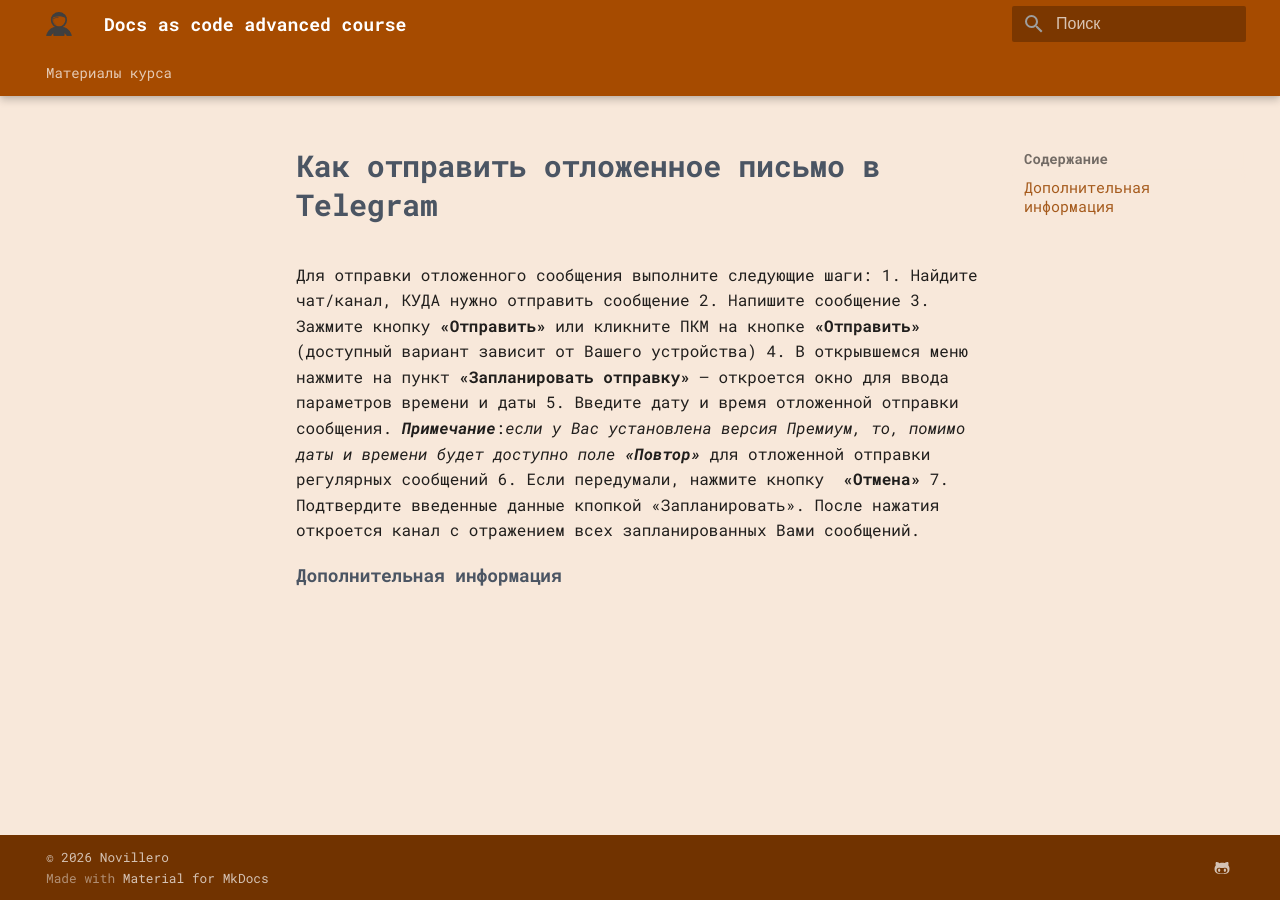
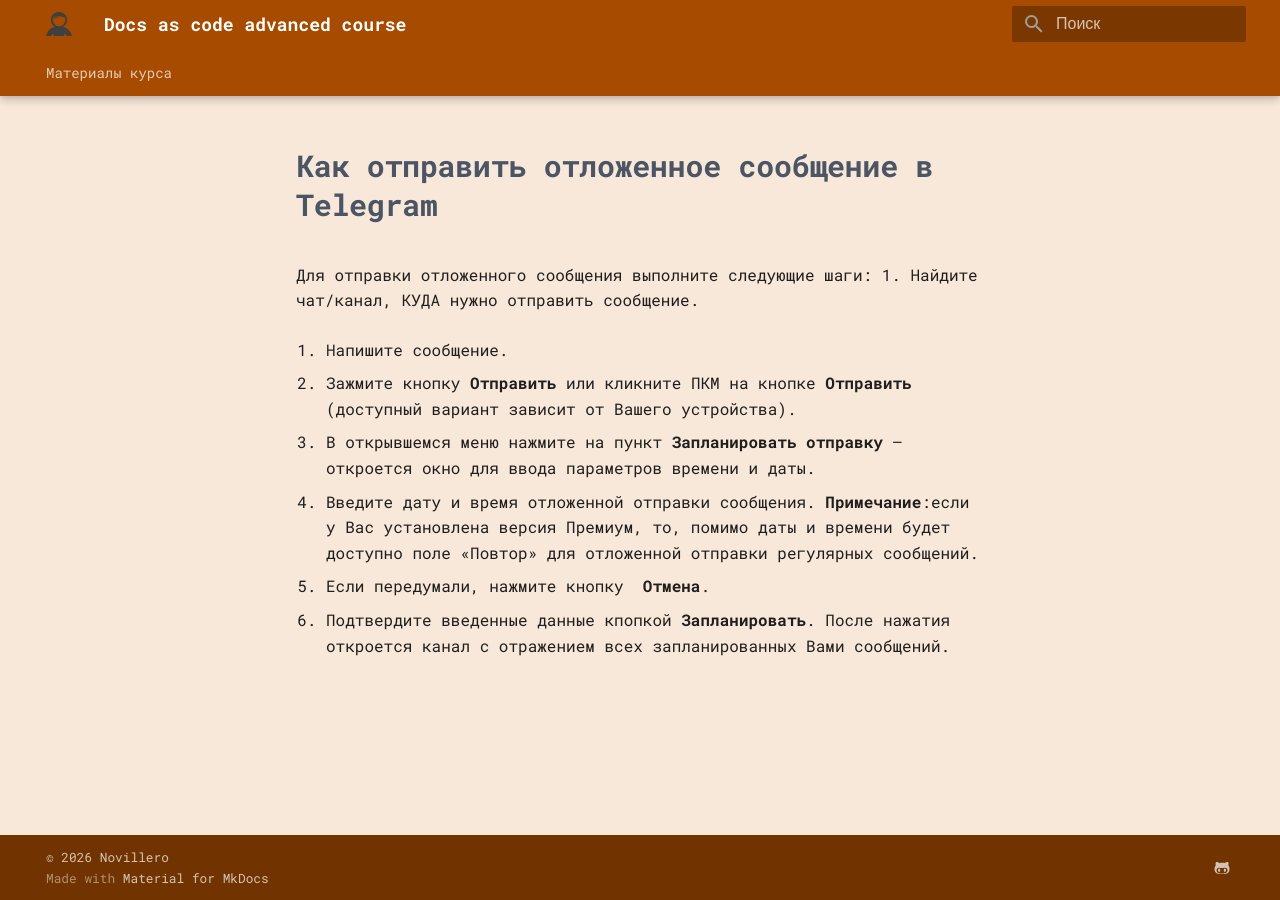
Before and after one commit to novillero/dac-adv-2, an MkDocs documentation site: the page built from docs/instructions/gal-rad-instruction.md, in a window 1280 px wide. Built offline with MkDocs 1.6.1 and Material for MkDocs 9.7.7, drawn with Linux system fonts in a browser that asks for light colours; some web fonts are replaced.

Commit message:
исправление после ревью

```diff
--- a/docs/instructions/gal-rad-instruction.md
+++ b/docs/instructions/gal-rad-instruction.md
@@ -1,12 +1,16 @@
-# Как отправить отложенное письмо в Telegram
+# Как отправить отложенное сообщение в Telegram
 Для отправки отложенного сообщения выполните следующие шаги:
-1. Найдите чат/канал, КУДА нужно отправить сообщение
-2. Напишите сообщение
-3. Зажмите кнопку **«Отправить»** или кликните ПКМ на кнопке **«Отправить»** (доступный вариант зависит от Вашего устройства)
-4. В открывшемся меню нажмите на пункт **«Запланировать отправку»** — откроется окно для ввода параметров времени и даты
+1. Найдите чат/канал, КУДА нужно отправить сообщение.
+
+2. Напишите сообщение.
+
+3. Зажмите кнопку **Отправить** или кликните ПКМ на кнопке **Отправить** (доступный вариант зависит от Вашего устройства).
+
+4. В открывшемся меню нажмите на пункт **Запланировать отправку** — откроется окно для ввода параметров времени и даты.
+
 5. Введите дату и время отложенной отправки сообщения.
-***Примечание***:*если у Вас установлена версия Премиум, то, помимо даты и времени будет доступно поле* ***«Повтор»*** для отложенной отправки регулярных сообщений
-6. Если передумали, нажмите кнопку  **«Отмена»**
-7. Подтвердите введенные данные кпопкой «Запланировать». После нажатия откроется канал с отражением всех запланированных Вами сообщений.
+**Примечание**:если у Вас установлена версия Премиум, то, помимо даты и времени будет доступно поле «Повтор» для отложенной отправки регулярных сообщений.
 
-#### Дополнительная информация ####
+6. Если передумали, нажмите кнопку  **Отмена**.
+
+7. Подтвердите введенные данные кпопкой **Запланировать**. После нажатия откроется канал с отражением всех запланированных Вами сообщений.
```
